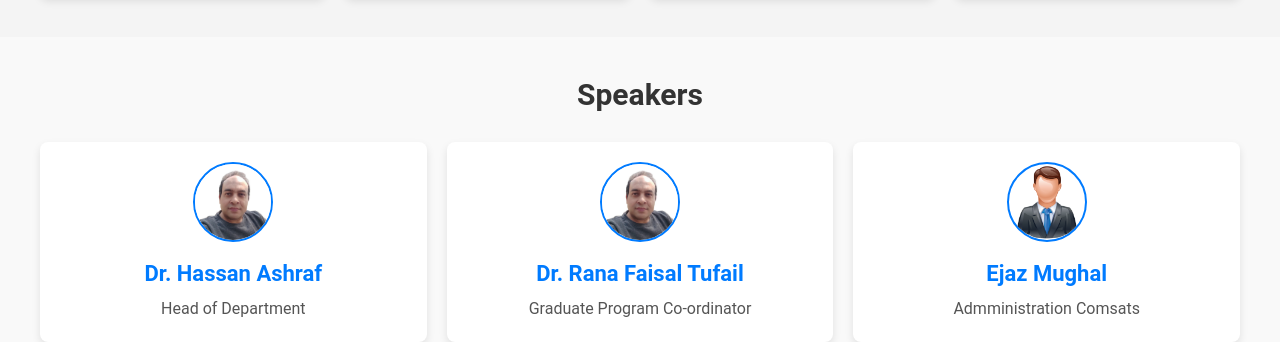
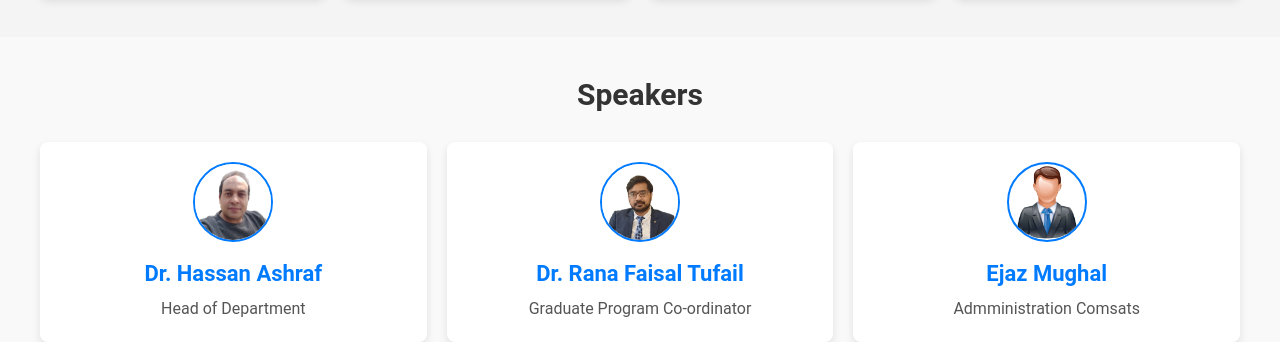
Before and after one commit to Abdullah-Awan92/Ecc-X-Comsats, a plain HTML site: page index.html in a window 1280 px wide. Shown: the part 1892-2234 px from the top of the page. Drawn offline with Linux system fonts and the light colour scheme.

Commit message:
Update index.html

```diff
--- a/index.html
+++ b/index.html
@@ -118,7 +118,7 @@
 
     </div>
     <div class="speaker-card">
-      <img src="male2.jpg" alt="Speaker 1">
+      <img src="male1.jpg" alt="Speaker 1">
       <h4>Dr. Rana Faisal Tufail </h4>
       <p>Graduate Program Co-ordinator</p>
 
```
